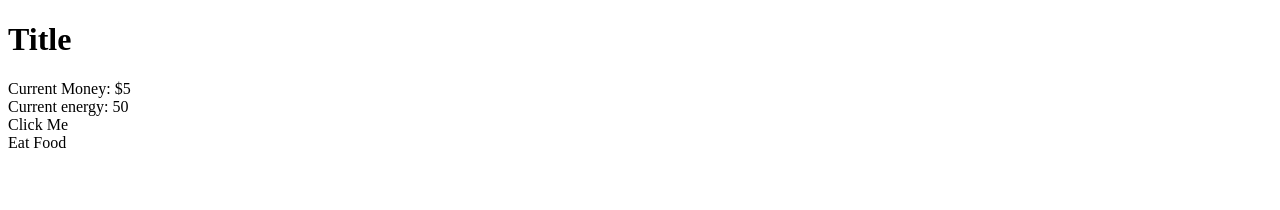
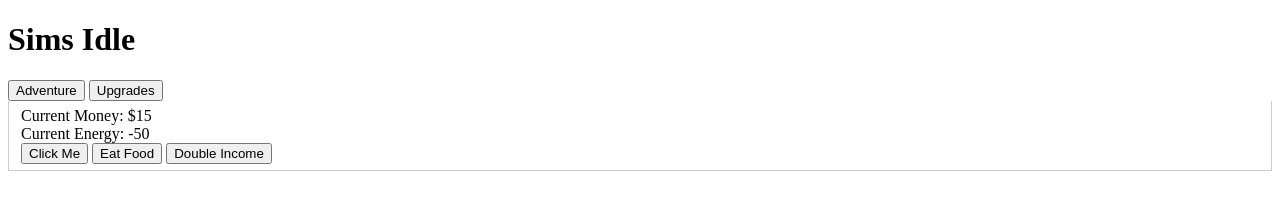
Before and after one commit to AdamVenis/incremental, a plain HTML site: page index.html in a window 1280 px wide. Drawn offline with Linux system fonts and the light colour scheme.

Commit message:
refactor

```diff
--- a/index.html
+++ b/index.html
@@ -3,18 +3,55 @@
 <head>
     <meta charset="utf-8">
     <meta name="viewport" content="width=device-width, initial-scale=1">
-    <title>Incremental Game</title>
+    <title>Sims Idle</title>
+
+    <style>
+        .tabcontent {
+          display: none;
+          padding: 6px 12px;
+          border: 1px solid #ccc;
+          border-top: none;
+        }
+    </style>
 </head>
 
 <body>
-    <h1> Title </h1>
-    <div id='money'></div>
-    <div id='energy'></div>
-    <div onclick="clickSignButton()">Click Me</div>
-    <div onclick="eatFood()">Eat Food</div>
-    <div id="doubleIncome" onclick="doubleIncome()" style="display: none;">Double Income</div>
+    <h1>Sims Idle</h1>
+
+    <div class="tab">
+      <button class="tablinks" onclick="openTab(event, 'Adventure')">Adventure</button>
+      <button class="tablinks" onclick="openTab(event, 'Upgrades')">Upgrades</button>
+    </div>
+
+    <div id="Adventure" class="tabcontent" style="display: block">
+        <div id='money'></div>
+        <div id='energy'></div>
+        <button onclick="clickSignButton()">Click Me</button>
+        <button onclick="eatFood()">Eat Food</button>
+        <button id="doubleIncome" onclick="research('doubleIncome')" style="display: none;">Double Income</button>
+    </div>
+
+    <div id="Upgrades" class="tabcontent">
+        <div id="researched">
+        </div>
+    </div>
 </body>
 
 <script src="main.js"></script>
 
+<script>
+    function openTab(event, tabName) {
+        tabcontent = document.getElementsByClassName("tabcontent");
+        for (i = 0; i < tabcontent.length; i++) {
+            tabcontent[i].style.display = "none";
+        }
+        tablinks = document.getElementsByClassName("tablinks");
+        for (i = 0; i < tablinks.length; i++) {
+            tablinks[i].className = tablinks[i].className.replace(" active", "");
+        }
+        document.getElementById(tabName).style.display = "block";
+        event.currentTarget.className += " active";
+    }
+</script>
+
 </html>
--- a/main.js
+++ b/main.js
@@ -1,46 +1,59 @@
 var seconds = 0;
-var money = document.getElementById('money');
-var energy = document.getElementById('energy');
+var dt = 300;
 
-var moneyValue = 0;
-var energyValue = 100;
-var day = 0;
-var income = 0.001;
-var dt = 100;
+const state = {
+	money: 0,
+	energy: 100,
+	day: 0,
+	income: 0.001,
+	upgrades: {
+		doubleIncome: {
+			unlocked: false,
+			researched: false
+		}
+	},
+};
 
-var doubleIncomeConsumed = 0;
+var upgradeData = {
+	doubleIncome: {
+		unlocked: state => state.money >= 5,
+		cost: 5,
+		buy: state => {
+			state.income *= 10;
+		}
+	}
+}
 
 function step() {
-    moneyValue += dt * income;
-    moneyDisplay = Math.round(moneyValue * 100) / 100;
-    money.innerText = "Current  Money: $" + moneyDisplay;
+    state.money += dt * state.income;
+    money = Math.round(state.money * 100) / 100;
+    document.getElementById('money').innerText = "Current Money: $" + money;
 
-    energyValue -= dt * 0.01;
-    energyDisplay = Math.round(energyValue * 10) / 10;
-    energy.innerText = "Current energy: " + energyDisplay;
+    state.energy -= dt * 0.01;
+    energy = Math.round(state.energy * 10) / 10;
+    document.getElementById('energy').innerText = "Current Energy: " + energy;
 
-    if (moneyValue >= 5 && doubleIncomeConsumed == 0) {
-        document.getElementById("doubleIncome").style = "";
+    for (const name in upgradeData) {
+		if (!state.upgrades[name].researched && upgradeData[name].unlocked(state)) {
+			document.getElementById(name).style = "";
+		}
     }
 }
 
 function clickSignButton() {
-    moneyValue += 100;
+    state.money += 100;
 }
 
 function eatFood() {
-    energyValue += 10;
-    moneyValue -= 10;
+    state.energy += 10;
+    state.money -= 10;
 }
 
-function doubleIncome() {
-    if (moneyValue < 5) {
-        return;
-    }
-    moneyValue -= 5;
-    income *= 2;
-    doubleIncomeConsumed = 1;
-    document.getElementById("doubleIncome").style = "display: none;";
+function research(name) {
+	state.money -= upgradeData[name].cost;
+	upgradeData[name].buy(state);
+	document.getElementById(name).style.display = "none";
+	state.upgrades[name].researched = true;
 }
 
 var cancel = setInterval(step, 100);
```
